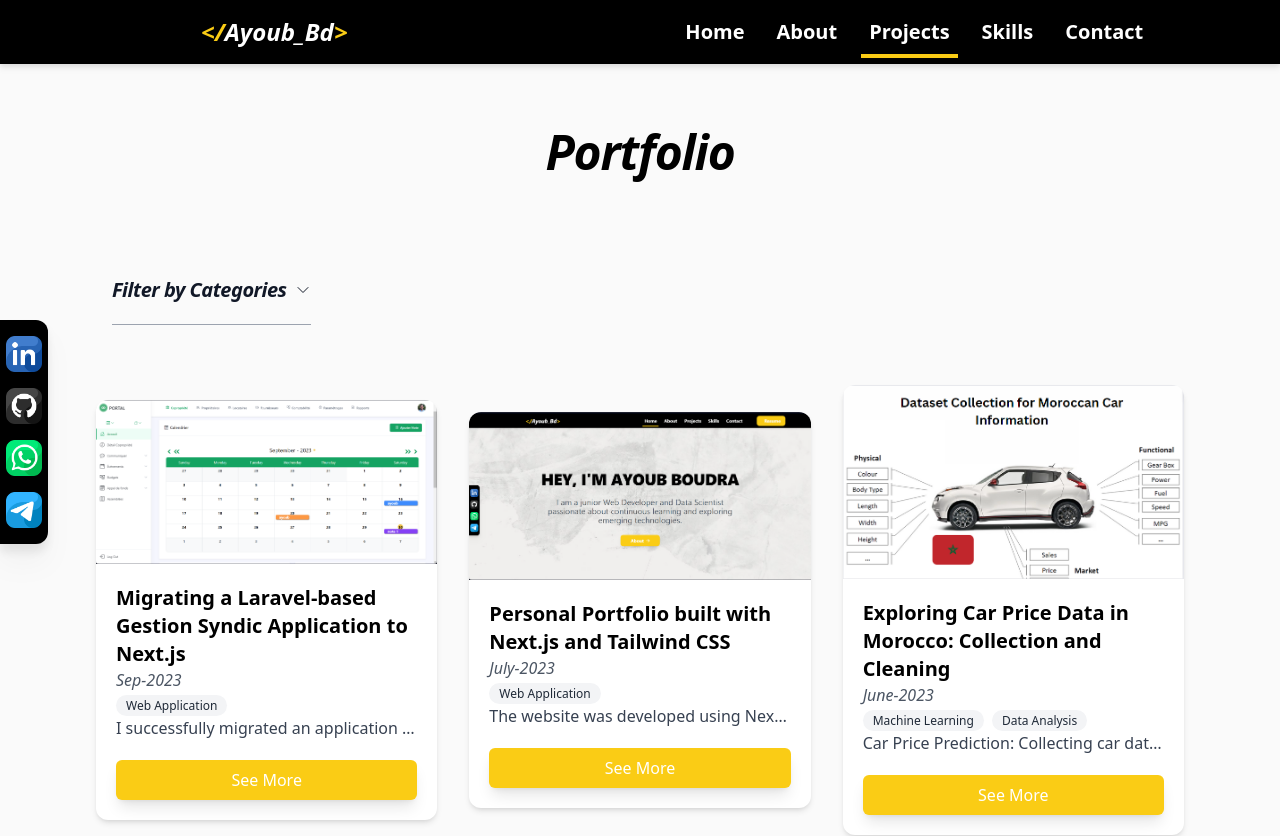
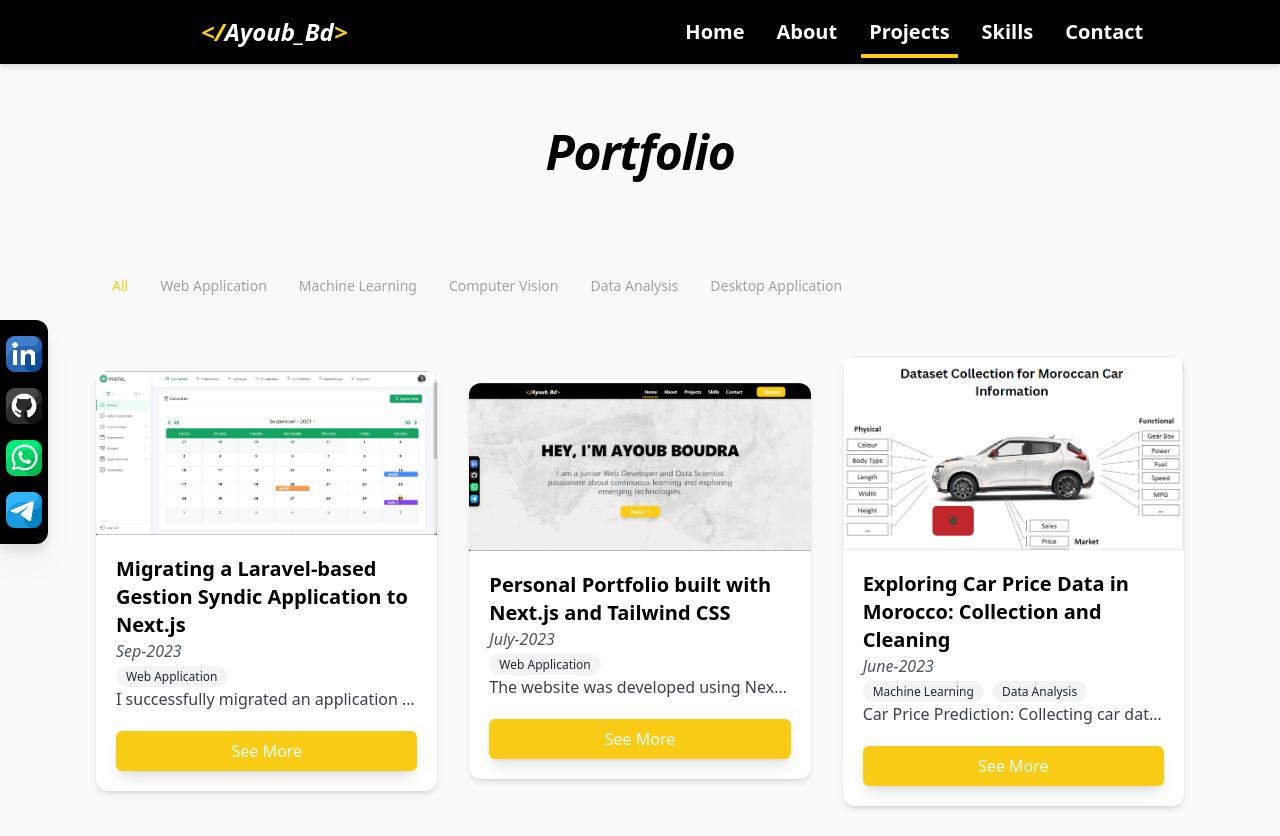
Before and after one commit to ayoubboudra1/portfolioNext, a Next.js app: page /project in a window 1280 px wide. Shown: the top 836 px of the page. Built offline with nearby package versions, Linux system fonts and the light colour scheme.

Commit message:
fix filter

```diff
--- a/src/components/Filter.tsx
+++ b/src/components/Filter.tsx
@@ -9,6 +9,9 @@ type Props = {
 
 function Filter({categories,setCategories}:Props) {
 
+
+    const classNotSelected = "cursor-pointer bg-gray-400 md:bg-transparent text-white block pl-3 pr-4 py-2 md:text-gray-400 md:p-0 rounded focus:outline-none"
+    const classSelected = "cursor-pointer bg-yellow-400 md:bg-transparent text-white block pl-3 pr-4 py-2 md:text-yellow-400 md:p-0 rounded focus:outline-none"
 
     const listCategories = [
         'All',
@@ -23,7 +26,7 @@ function Filter({categories,setCategories}:Props) {
 
   return (
     <>
-<div className="flex gap-8">
+    <div className="flex gap-8  md:hidden">
   <div className="relative">
     <details className="group [&_summary::-webkit-details-marker]:hidden">
       <summary
@@ -84,6 +87,21 @@ function Filter({categories,setCategories}:Props) {
   </div>
 </div>
 
+    <nav className="border-gray-200 hidden md:block">
+    <div className="container mx-auto flex flex-wrap items-center justify-between">
+        <div className="hidden md:block w-full md:w-auto" id="mobile-menu">
+        <ul className="flex-col md:flex-row flex md:space-x-8 mt-4 md:mt-0 md:text-sm md:font-medium">
+
+            {
+                listCategories.map((item,index)=><li key={item}>
+                    <p className={categories === item ? classSelected : classNotSelected} onClick={()=> setCategories(item)}>{item}</p>
+                  </li>)
+            }
+        </ul>
+        </div>
+    </div>
+    </nav>
+
     </>
   )
 }
--- a/src/data/myInfo.tsx
+++ b/src/data/myInfo.tsx
@@ -372,7 +372,7 @@ export const myInfo = {
     {
       id:1,
       title : "Facial-Based Age and Gender Detection",
-      tags  : ['Machine Learning'],
+      tags  : ['Machine Learning','Computer Vision'],
       date : 'April-2023',
       fullDescription : "This project involved collecting and cleaning a dataset of over 25,000 facial images. We conducted experiments with different models to achieve optimal results for facial analysis tasks such as age and gender detection. Finally, we successfully implemented the chosen model into a web application for practical usage.",
       images : [
```
